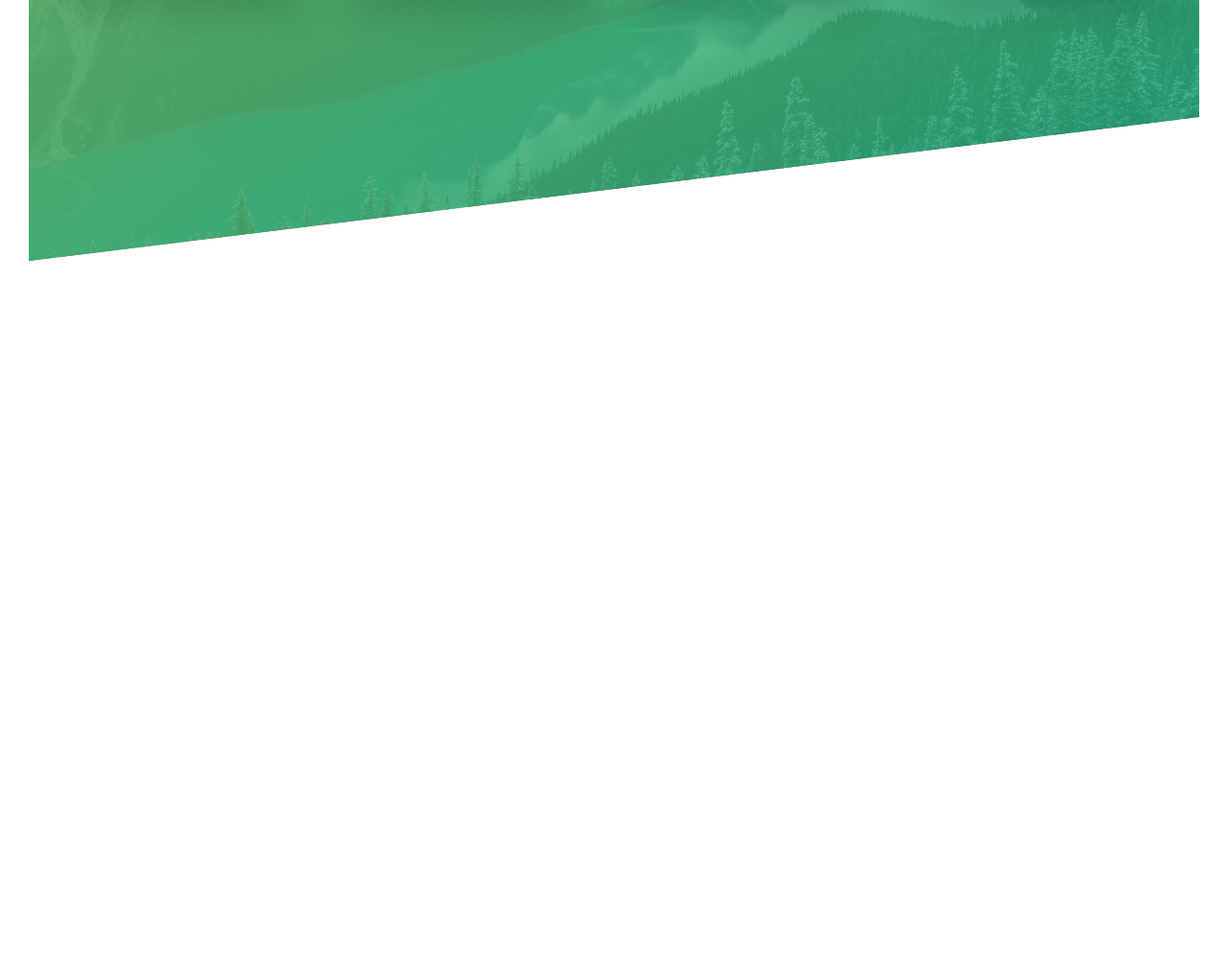
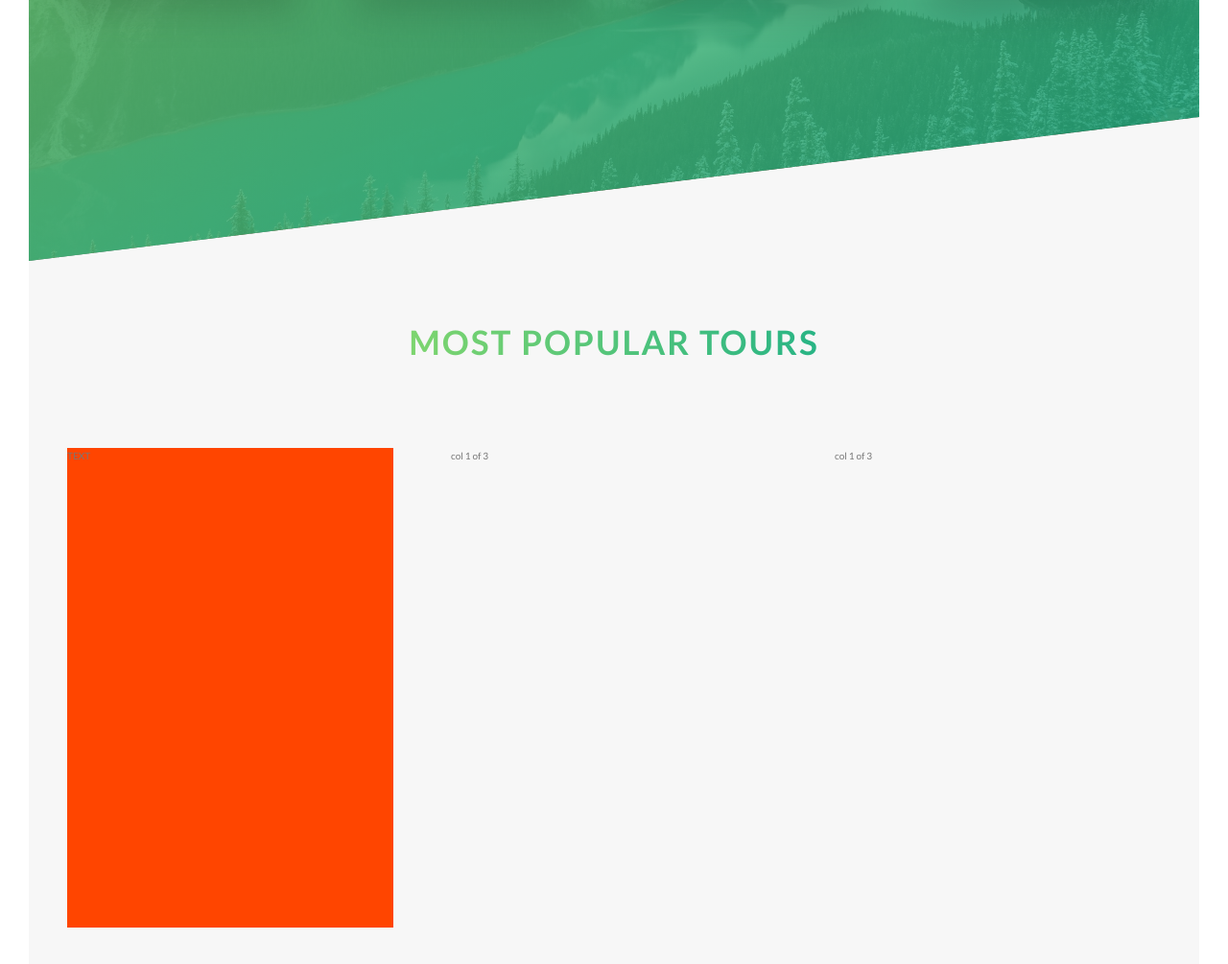
Before and after one commit to Starray500/Natours, a website: page starter/index.html in a window 1280 px wide. Shown: the part 1887-2892 px from the top of the page at 96% size. Before the commit the page ends 2159 px from the top, so only its background shows below. Drawn offline with Linux system fonts and the light colour scheme.

Commit message:
Adding rotatating to the tour section

```diff
--- a/starter/index.html
+++ b/starter/index.html
@@ -134,7 +134,22 @@
           </div>
         </div>
       </section>
-      <section></section>
+
+      <section class="section-tours">
+        <div class="u-center-text u-margin-bottom-big">
+          <h2 class="heading-secondary">Most popular tours</h2>
+        </div>
+
+        <div class="row">
+          <div class="col-1-of-3">
+            <div class="card">
+              <div class="card__side">TEXT</div>
+            </div>
+          </div>
+          <div class="col-1-of-3">col 1 of 3</div>
+          <div class="col-1-of-3">col 1 of 3</div>
+        </div>
+      </section>
     </main>
     <!--
       <section class="grid-text">
--- /dev/null
+++ b/starter/sass/components/_card.scss
@@ -0,0 +1,16 @@
+.card {
+  perspective: 50rem;
+  -moz-perspective: 150rem;
+
+  &__side {
+    background-color: orangered;
+    color: #fff;
+    font-size: 2rem;
+    height: 50rem;
+    transition: all 6s;
+  }
+
+  &:hover &__side {
+    transform: rotateY(180deg);
+  }
+}
--- a/starter/sass/main.scss
+++ b/starter/sass/main.scss
@@ -10,6 +10,7 @@
 @import "components/button";
 @import "components/composition";
 @import "components/feature-box";
+@import "components/card";
 
 @import "layout/header";
 @import "layout/grid";
--- a/starter/sass/pages/_home.scss
+++ b/starter/sass/pages/_home.scss
@@ -6,7 +6,6 @@
 
 .section-features {
   padding: 20rem 0;
-  margin-top: -12rem;
   background-image: linear-gradient(
       to right bottom,
       rgba($color-primary-light, 0.8),
@@ -15,7 +14,14 @@
     url(../img/nat-4.jpg);
   background-size: cover;
   transform: skewY(-7deg);
+  margin-top: -12rem;
   & > * {
     transform: skewY(7deg);
   }
 }
+
+.section-tours {
+  background-color: $color-grey-light-1;
+  padding: 25rem 0 50rem 0;
+  margin-top: -12rem;
+}
```
Also changed, not shown: starter/css/style.css.
